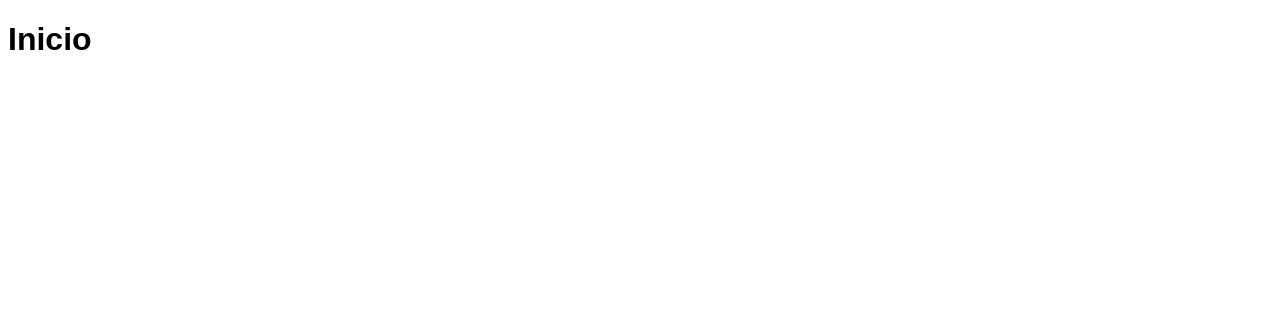
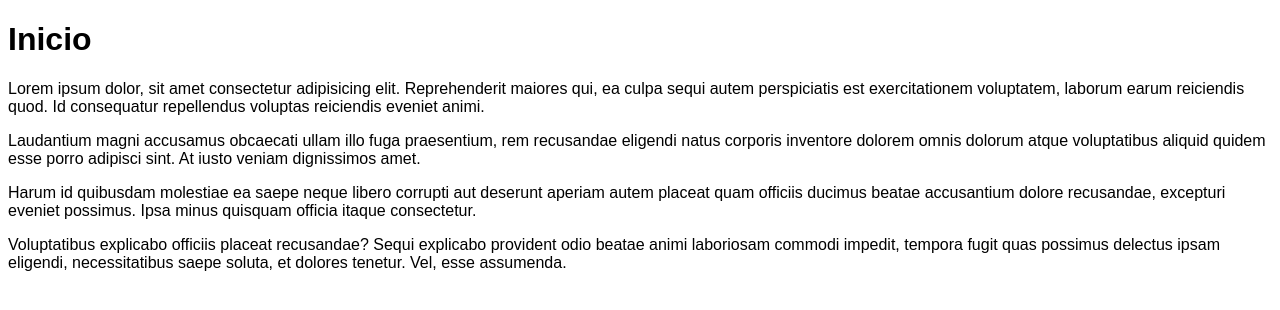
Before and after one commit to jdrjuan/bootcamp, a plain HTML site: page index.html in a window 1280 px wide. Drawn offline with Linux system fonts and the light colour scheme.

Commit message:
Agrega contenido a index

```diff
--- a/index.html
+++ b/index.html
@@ -9,6 +9,10 @@
 </head>
 <body>
     <h1>Inicio</h1>
+    <p>Lorem ipsum dolor, sit amet consectetur adipisicing elit. Reprehenderit maiores qui, ea culpa sequi autem perspiciatis est exercitationem voluptatem, laborum earum reiciendis quod. Id consequatur repellendus voluptas reiciendis eveniet animi.</p>
+    <p>Laudantium magni accusamus obcaecati ullam illo fuga praesentium, rem recusandae eligendi natus corporis inventore dolorem omnis dolorum atque voluptatibus aliquid quidem esse porro adipisci sint. At iusto veniam dignissimos amet.</p>
+    <p>Harum id quibusdam molestiae ea saepe neque libero corrupti aut deserunt aperiam autem placeat quam officiis ducimus beatae accusantium dolore recusandae, excepturi eveniet possimus. Ipsa minus quisquam officia itaque consectetur.</p>
+    <p>Voluptatibus explicabo officiis placeat recusandae? Sequi explicabo provident odio beatae animi laboriosam commodi impedit, tempora fugit quas possimus delectus ipsam eligendi, necessitatibus saepe soluta, et dolores tenetur. Vel, esse assumenda.</p>
 
 </body>
 </html>
```
